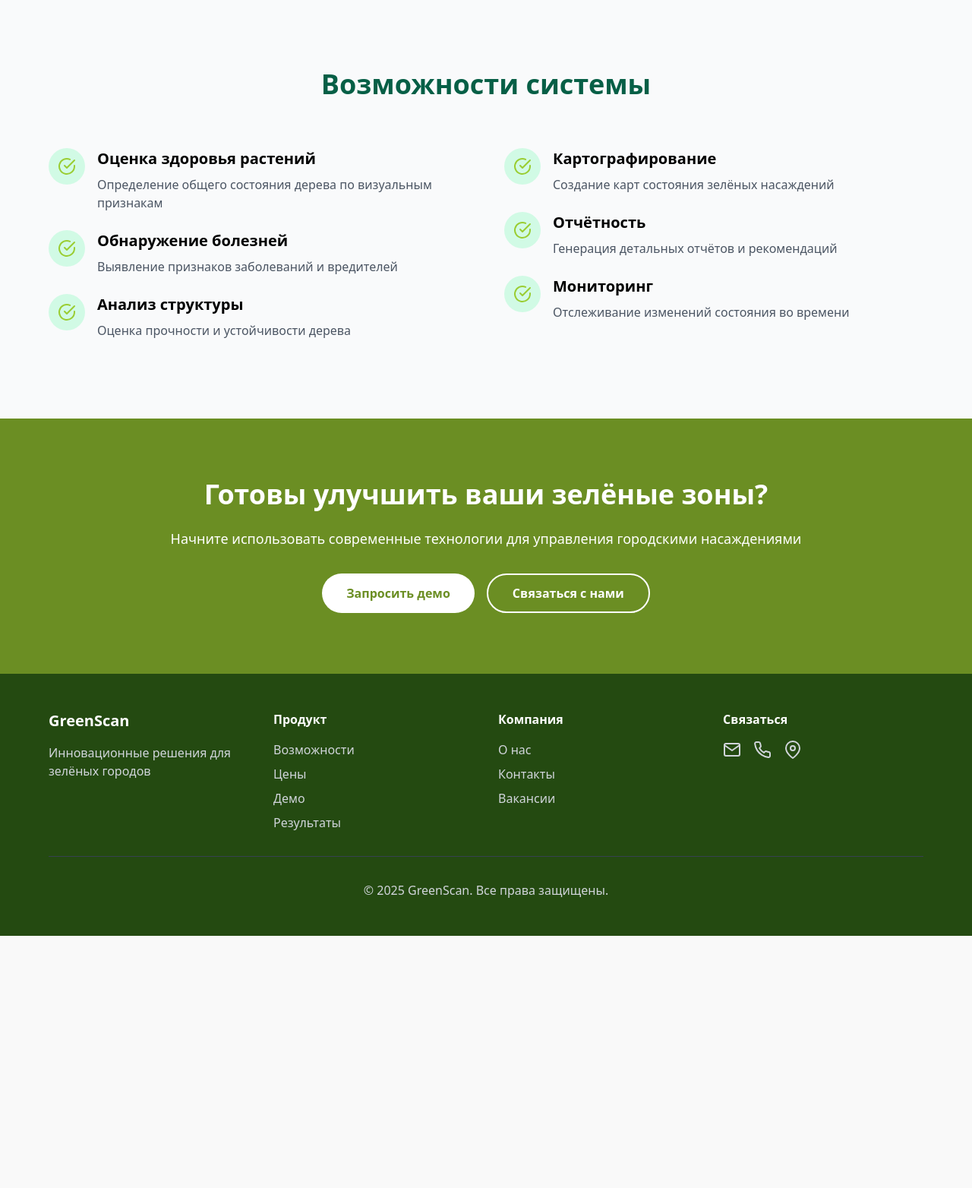
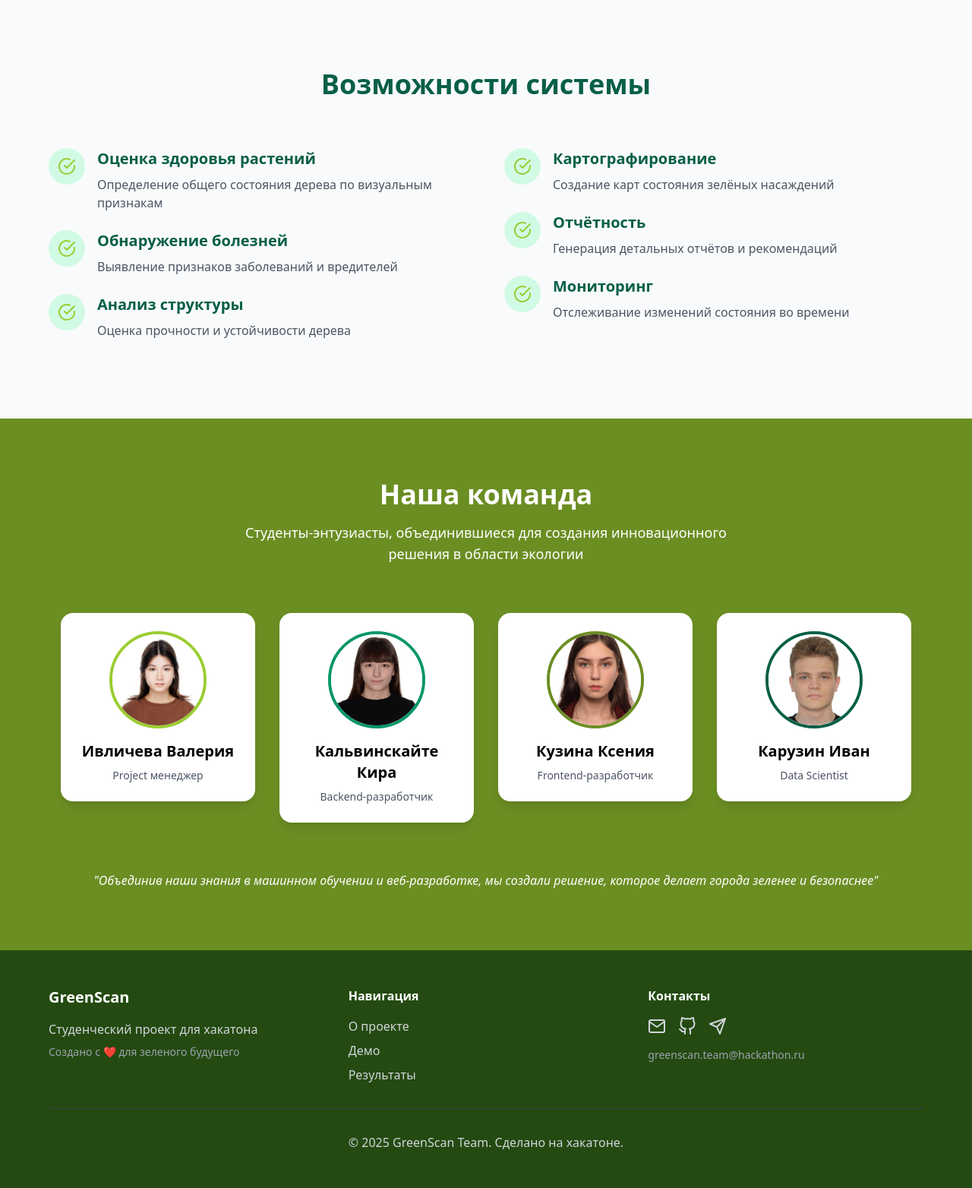
Before and after one commit to kira-Iight/Hackathon, a Flask app: page / in a window 1280 px wide. Shown: the part 3213-4777 px from the top of the page at 76% size. Before the commit the page ends 4445 px from the top, so only its background shows below. Run offline with Flask 3, Linux system fonts and the light colour scheme; some libraries are stand-ins or nearby versions.

Commit message:
Добавлены фото участников на сайт

```diff
--- a/templates/index.html
+++ b/templates/index.html
@@ -331,7 +331,6 @@
         </div>
     </section>
 
-    <!-- Features Section -->
     <section class="py-20 px-4">
         <div class="max-w-6xl mx-auto">
             <div class="text-center mb-16 fade-in" data-aos="fade-up">
@@ -345,7 +344,7 @@
                             <i data-feather="check-circle" class="text-primary w-6 h-6"></i>
                         </div>
                         <div>
-                            <h3 class="text-xl font-semibold mb-2">Оценка здоровья растений</h3>
+                            <h3 class="text-xl font-semibold mb-2 text-dark">Оценка здоровья растений</h3>
                             <p class="text-gray-600">Определение общего состояния дерева по визуальным признакам</p>
                         </div>
                     </div>
@@ -355,7 +354,7 @@
                             <i data-feather="check-circle" class="text-primary w-6 h-6"></i>
                         </div>
                         <div>
-                            <h3 class="text-xl font-semibold mb-2">Обнаружение болезней</h3>
+                            <h3 class="text-xl font-semibold mb-2 text-dark">Обнаружение болезней</h3>
                             <p class="text-gray-600">Выявление признаков заболеваний и вредителей</p>
                         </div>
                     </div>
@@ -365,7 +364,7 @@
                             <i data-feather="check-circle" class="text-primary w-6 h-6"></i>
                         </div>
                         <div>
-                            <h3 class="text-xl font-semibold mb-2">Анализ структуры</h3>
+                            <h3 class="text-xl font-semibold mb-2 text-dark">Анализ структуры</h3>
                             <p class="text-gray-600">Оценка прочности и устойчивости дерева</p>
                         </div>
                     </div>
@@ -377,7 +376,7 @@
                             <i data-feather="check-circle" class="text-primary w-6 h-6"></i>
                         </div>
                         <div>
-                            <h3 class="text-xl font-semibold mb-2">Картографирование</h3>
+                            <h3 class="text-xl font-semibold mb-2 text-dark">Картографирование</h3>
                             <p class="text-gray-600">Создание карт состояния зелёных насаждений</p>
                         </div>
                     </div>
@@ -387,7 +386,7 @@
                             <i data-feather="check-circle" class="text-primary w-6 h-6"></i>
                         </div>
                         <div>
-                            <h3 class="text-xl font-semibold mb-2">Отчётность</h3>
+                            <h3 class="text-xl font-semibold mb-2 text-dark">Отчётность</h3>
                             <p class="text-gray-600">Генерация детальных отчётов и рекомендаций</p>
                         </div>
                     </div>
@@ -397,7 +396,7 @@
                             <i data-feather="check-circle" class="text-primary w-6 h-6"></i>
                         </div>
                         <div>
-                            <h3 class="text-xl font-semibold mb-2">Мониторинг</h3>
+                            <h3 class="text-xl font-semibold mb-2 text-dark">Мониторинг</h3>
                             <p class="text-gray-600">Отслеживание изменений состояния во времени</p>
                         </div>
                     </div>
@@ -406,62 +405,106 @@
         </div>
     </section>
 
-    <!-- CTA Section -->
-    <section class="py-20 bg-oliv text-white">
-        <div class="max-w-4xl mx-auto text-center px-4 fade-in" data-aos="fade-up">
-            <h2 class="text-3xl md:text-4xl font-bold mb-6">Готовы улучшить ваши зелёные зоны?</h2>
-            <p class="text-lg mb-8">Начните использовать современные технологии для управления городскими насаждениями</p>
-            <div class="flex flex-col sm:flex-row gap-4 justify-center">
-                <button class="bg-white text-oliv px-8 py-3 rounded-full font-semibold hover:bg-gray-100 transition duration-300">
-                    Запросить демо
-                </button>
-                <button class="border-2 border-white px-8 py-3 rounded-full font-semibold hover:bg-white hover:text-oliv transition duration-300">
-                    Связаться с нами
-                </button>
+    <section class="py-20 bg-oliv">
+        <div class="max-w-6xl mx-auto px-4">
+            <div class="text-center mb-16 fade-in" data-aos="fade-up">
+                <h2 class="text-3xl md:text-4xl font-bold text-white mb-4">Наша команда</h2>
+                <p class="text-lg text-white max-w-2xl mx-auto">
+                    Студенты-энтузиасты, объединившиеся для создания инновационного решения в области экологии
+                </p>
+            </div>
+
+            <div class="grid grid-cols-2 md:grid-cols-4 gap-8 fade-in" data-aos="fade-up">
+                <!-- Участник 1 -->
+                <div class="text-center">
+                    <div class="bg-white rounded-2xl shadow-lg p-6 mb-4">
+                        <img src="{{ url_for('static', filename='images/lera.jpg') }}"
+                             alt="Ивличева Валерия"
+                             class="w-32 h-32 mx-auto mb-4 rounded-full object-cover border-4 border-primary">
+                        <h3 class="text-xl font-semibold mb-2">Ивличева Валерия</h3>
+                        <p class="text-gray-600 text-sm">Project менеджер</p>
+                    </div>
+                </div>
+
+                <!-- Участник 2 -->
+                <div class="text-center">
+                    <div class="bg-white rounded-2xl shadow-lg p-6 mb-4">
+                        <img src="{{ url_for('static', filename='images/kira.jpg') }}"
+                             alt="Кальвинскайте Кира"
+                             class="w-32 h-32 mx-auto mb-4 rounded-full object-cover border-4 border-secondary">
+                        <h3 class="text-xl font-semibold mb-2">Кальвинскайте Кира</h3>
+                        <p class="text-gray-600 text-sm">Backend-разработчик</p>
+                    </div>
+                </div>
+
+                <!-- Участник 3 -->
+                <div class="text-center">
+                    <div class="bg-white rounded-2xl shadow-lg p-6 mb-4">
+                        <img src="{{ url_for('static', filename='images/ksu.jpg') }}"
+                             alt="Кузина Ксения"
+                             class="w-32 h-32 mx-auto mb-4 rounded-full object-cover border-4 border-oliv">
+                        <h3 class="text-xl font-semibold mb-2">Кузина Ксения</h3>
+                        <p class="text-gray-600 text-sm">Frontend-разработчик</p>
+                    </div>
+                </div>
+
+                <!-- Участник 4 -->
+                <div class="text-center">
+                    <div class="bg-white rounded-2xl shadow-lg p-6 mb-4">
+                        <img src="{{ url_for('static', filename='images/vanya.jpg') }}"
+                             alt="Карузин Иван"
+                             class="w-32 h-32 mx-auto mb-4 rounded-full object-cover border-4 border-dark">
+                        <h3 class="text-xl font-semibold mb-2">Карузин Иван</h3>
+                        <p class="text-gray-600 text-sm">Data Scientist</p>
+                    </div>
+                </div>
+            </div>
+
+            <div class="text-center mt-12 fade-in" data-aos="fade-up">
+                <p class="text-white italic">
+                    "Объединив наши знания в машинном обучении и веб-разработке, мы создали решение,
+                    которое делает города зеленее и безопаснее"
+                </p>
             </div>
         </div>
     </section>
-
-    <!-- Footer -->
     <footer class="bg-dgreen text-white py-12 px-4">
         <div class="max-w-6xl mx-auto">
-            <div class="grid md:grid-cols-4 gap-8">
+            <div class="grid md:grid-cols-3 gap-8">
                 <div>
                     <h3 class="text-xl font-bold mb-4">GreenScan</h3>
-                    <p class="text-gray-300">Инновационные решения для зелёных городов</p>
+                    <p class="text-gray-300">Студенческий проект для хакатона</p>
+                    <p class="text-gray-400 text-sm mt-2">Создано с ❤️ для зеленого будущего</p>
                 </div>
                 <div>
-                    <h4 class="font-semibold mb-4">Продукт</h4>
+                    <h4 class="font-semibold mb-4">Навигация</h4>
                     <ul class="space-y-2">
-                        <li><a href="#" class="text-gray-300 hover:text-white transition">Возможности</a></li>
-                        <li><a href="#" class="text-gray-300 hover:text-white transition">Цены</a></li>
-                        <li><a href="#demo" class="text-gray-300 hover:text-white transition demo-link">Демо</a></li>
-                        <li><a href="#results" class="text-gray-300 hover:text-white transition results-link">Результаты</a></li>
+                        <li><a href="#about" class="text-gray-300 hover:text-white transition">О проекте</a></li>
+                        <li><a href="#demo" class="text-gray-300 hover:text-white transition">Демо</a></li>
+                        <li><a href="#results" class="text-gray-300 hover:text-white transition">Результаты</a></li>
                     </ul>
                 </div>
                 <div>
-                    <h4 class="font-semibold mb-4">Компания</h4>
-                    <ul class="space-y-2">
-                        <li><a href="#" class="text-gray-300 hover:text-white transition">О нас</a></li>
-                        <li><a href="#" class="text-gray-300 hover:text-white transition">Контакты</a></li>
-                        <li><a href="#" class="text-gray-300 hover:text-white transition">Вакансии</a></li>
-                    </ul>
-                </div>
-                <div>
-                    <h4 class="font-semibold mb-4">Связаться</h4>
+                    <h4 class="font-semibold mb-4">Контакты</h4>
                     <div class="flex space-x-4">
-                        <a href="#" class="text-gray-300 hover:text-white transition"><i data-feather="mail"></i></a>
-                        <a href="#" class="text-gray-300 hover:text-white transition"><i data-feather="phone"></i></a>
-                        <a href="#" class="text-gray-300 hover:text-white transition"><i data-feather="map-pin"></i></a>
+                        <a href="#" class="text-gray-300 hover:text-white transition" title="Email">
+                            <i data-feather="mail"></i>
+                        </a>
+                        <a href="#" class="text-gray-300 hover:text-white transition" title="GitHub">
+                            <i data-feather="github"></i>
+                        </a>
+                        <a href="#" class="text-gray-300 hover:text-white transition" title="Телеграм">
+                            <i data-feather="send"></i>
+                        </a>
                     </div>
+                    <p class="text-gray-400 text-sm mt-4">greenscan.team@hackathon.ru</p>
                 </div>
             </div>
             <div class="border-t border-gray-700 mt-8 pt-8 text-center text-gray-300">
-                <p>&copy; 2025 GreenScan. Все права защищены.</p>
+                <p>&copy; 2025 GreenScan Team. Сделано на хакатоне.</p>
             </div>
         </div>
     </footer>
-
     <script>
         AOS.init({
             duration: 800,
@@ -491,15 +534,6 @@
             smoothScrollTo('#about');
         });
 
-        document.querySelector('.demo-link').addEventListener('click', function(e) {
-            e.preventDefault();
-            smoothScrollTo('#demo');
-        });
-
-        document.querySelector('.results-link').addEventListener('click', function(e) {
-            e.preventDefault();
-            smoothScrollTo('#results');
-        });
 
         function checkFadeElements() {
             const fadeElements = document.querySelectorAll('.fade-in');
```
Also changed, not shown: static/images/kira.jpg (added), static/images/ksu.jpg (added), static/images/lera.jpg (added), static/images/vanya.jpg (added).
